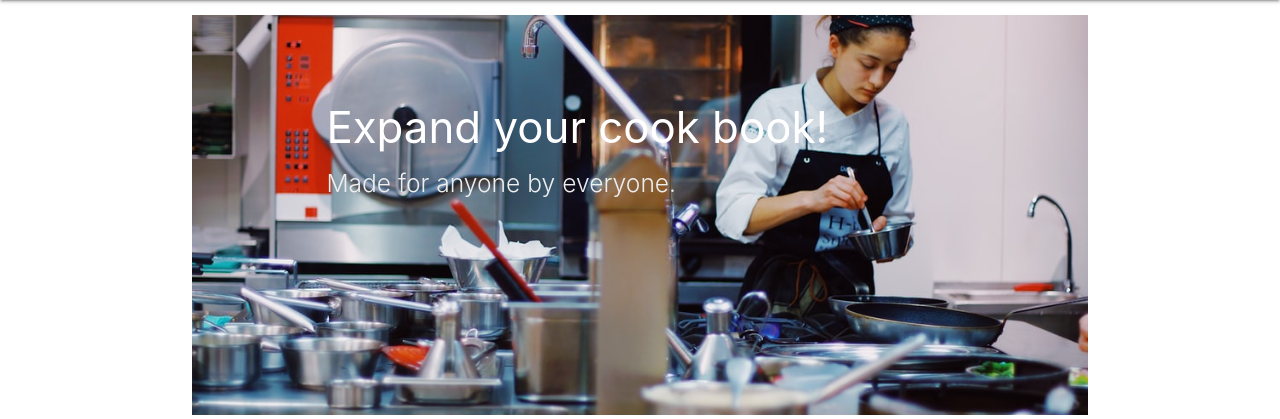
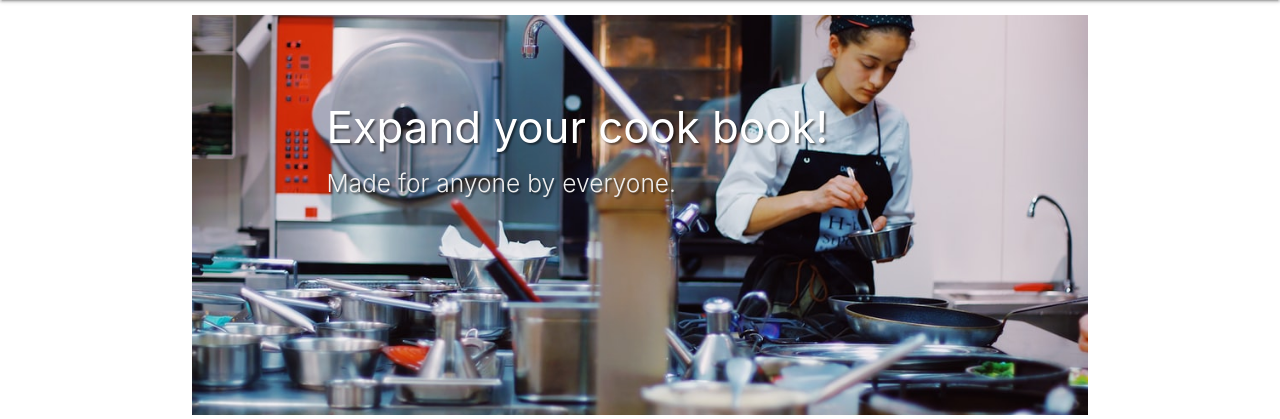
Before and after one commit to KeisGSmit/5IngredientFoods, a Flask app: page / in a window 1280 px wide. Shown: the part 64-483 px from the top of the page. Run offline with Flask 2, Linux system fonts and the light colour scheme; some libraries are stand-ins or nearby versions.

Commit message:
added text shadow to all the landing page sliders

```diff
--- a/static/css/style.css
+++ b/static/css/style.css
@@ -74,6 +74,10 @@
     height: 150px;
     width: auto;
 }
+
+.landing-page-sliders{
+  text-shadow: 2px 2px 2px rgba(0,0,0,0.5);
+}
 /* Large devices (desktops, Greater than 1200px) */
 @media (min-width: 1200px) {
     .appliance-images,
@@ -81,7 +85,7 @@
         height: 250px;
         width: 250px;
     }
- }
+}
 /* Large devices (desktops, less than 1200px) */
 @media (max-width: 1200px) {
     .appliance-images,
@@ -89,7 +93,7 @@
         height: 150px;
         width: 150px;
     }
- }
+}
 /* Medium devices (tablets, less than 992px) */
 @media (max-width: 992px) {
     .appliance-images,
--- a/templates/about.html
+++ b/templates/about.html
@@ -7,7 +7,7 @@
                 <ul class="slides">
                     <li><img src="https://images.unsplash.com/photo-1559461678-986e2e9311d7?ixlib=rb-1.2.1&ixid=eyJhcHBfaWQiOjEyMDd9&auto=format&fit=crop&w=1053&q=80">
                     <div class="caption left-align">
-                        <h3>About 5 minutes foods</h3>
+                        <h3 class="landing-page-sliders">About 5 minutes foods</h3>
                     </div>
                     </li>
                 </ul>
--- a/templates/appliance.html
+++ b/templates/appliance.html
@@ -7,7 +7,7 @@
                 <ul class="slides">
                     <li><img src="https://images.unsplash.com/photo-1466637574441-749b8f19452f?ixlib=rb-1.2.1&ixid=eyJhcHBfaWQiOjEyMDd9&auto=format&fit=crop&w=800&q=80">
                     <div class="caption center-align">
-                        <h3>Our partners have offers for you!</h3>
+                        <h3 class="landing-page-sliders">Our partners have offers for you!</h3>
                     </div>
                     </li>
                 </ul>
--- a/templates/find.html
+++ b/templates/find.html
@@ -7,7 +7,7 @@
                 <ul class="slides">
                     <li><img src="https://images.unsplash.com/photo-1447279506476-3faec8071eee?ixlib=rb-1.2.1&auto=format&fit=crop&w=1050&q=80">
                     <div class="caption right-align">
-                        <h3>Find the right recipe for you</h3>
+                        <h3 class="landing-page-sliders">Find the right recipe for you</h3>
                     </div>
                     </li>
                 </ul>
--- a/templates/index.html
+++ b/templates/index.html
@@ -7,26 +7,26 @@
                 <ul class="slides">
                     <li><img src="{{ url_for('static', filename='img/cover1.jpg')}}">
                     <div class="caption left-align">
-                        <h3>Expand your cook book!</h3>
-                        <h5 class="light grey-text text-lighten-3">Made for anyone by everyone.</h5>
+                        <h3 class="landing-page-sliders">Expand your cook book!</h3>
+                        <h5 class="light grey-text text-lighten-3 landing-page-sliders">Made for anyone by everyone.</h5>
                     </div>
                     </li>
                     <li><img src="{{ url_for('static', filename='img/cover2.jpg')}}">
                     <div class="caption right-align">
-                        <h3>Simple and Easy</h3>
-                        <h5 class="light grey-text text-lighten-3">Find the right recipe for you.</h5>
+                        <h3 class="landing-page-sliders">Simple and Easy</h3>
+                        <h5 class="light grey-text text-lighten-3 landing-page-sliders">Find the right recipe for you.</h5>
                     </div>
                     </li>
                     <li><img src="{{ url_for('static', filename='img/cover3.jpg')}}">
                     <div class="caption right-align">
-                        <h3>Share your recipes</h3>
-                        <h5 class="light grey-text text-lighten-3">sharing is caring right?</h5>
+                        <h3 class="landing-page-sliders">Share your recipes</h3>
+                        <h5 class="light grey-text text-lighten-3 landing-page-sliders">sharing is caring right?</h5>
                     </div>
                     </li>
                     <li><img src="{{ url_for('static', filename='img/cover4.jpg')}}">
                     <div class="caption center-align">
-                        <h3>Our partners have offers for you!</h3>
-                        <h5 class="light grey-text text-lighten-3">See what appliances they recommend.</h5>
+                        <h3  class="landing-page-sliders">Our partners have offers for you!</h3>
+                        <h5 class="light grey-text text-lighten-3 landing-page-sliders">See what appliances they recommend.</h5>
                     </div>
                     </li>
                 </ul>
--- a/templates/recipe.html
+++ b/templates/recipe.html
@@ -7,7 +7,7 @@
                 <ul class="slides">
                     <li><img src="https://images.unsplash.com/photo-1447279506476-3faec8071eee?ixlib=rb-1.2.1&auto=format&fit=crop&w=1050&q=80">
                     <div class="caption right-align">
-                        <h3>Find the right recipe for you</h3>
+                        <h3 class="landing-page-sliders">Find the right recipe for you</h3>
                     </div>
                     </li>
                 </ul>
--- a/templates/share.html
+++ b/templates/share.html
@@ -7,7 +7,7 @@
                 <ul class="slides">
                     <li><img src="https://images.unsplash.com/photo-1515516089376-88db1e26e9c0">
                     <div class="caption right-align">
-                        <h3>Share your recipes</h3>
+                        <h3 class="landing-page-sliders">Share your recipes</h3>
                     </div>
                     </li>
                 </ul>
--- a/templates/update.html
+++ b/templates/update.html
@@ -7,7 +7,7 @@
                 <ul class="slides">
                     <li><img src="https://images.unsplash.com/photo-1515516089376-88db1e26e9c0">
                     <div class="caption right-align">
-                        <h3>Share your recipes</h3>
+                        <h3 class="landing-page-sliders">Share your recipes</h3>
                     </div>
                     </li>
                 </ul>
```
Also changed, not shown: 1 other file.
